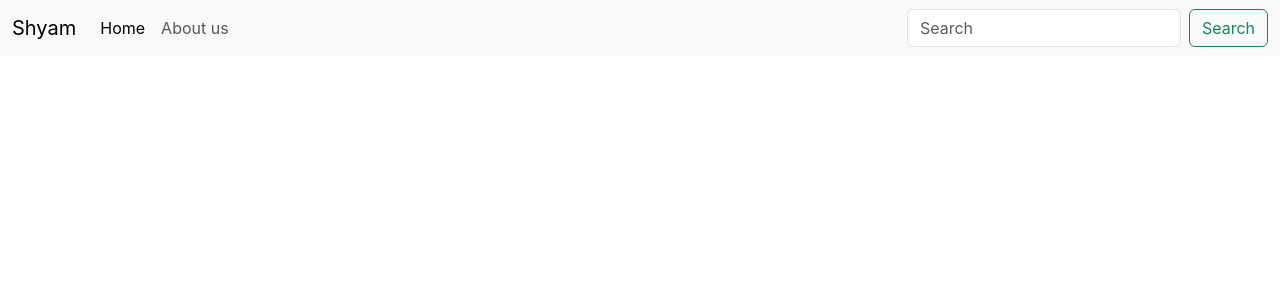
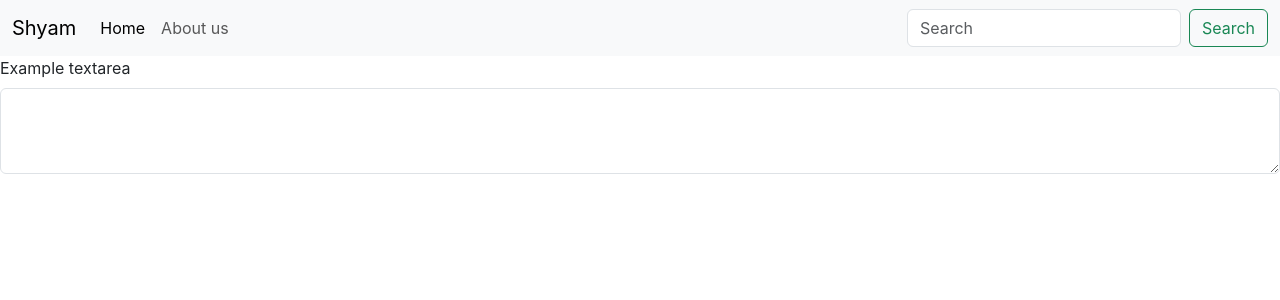
Before and after one commit to Shyam2824/fluffy-fiesta, a React (Create React App) app: page / in a window 1280 px wide. Shown: the top 300 px of the page. Built offline with nearby package versions, Linux system fonts and the light colour scheme.

Commit message:
textform

```diff
--- a/src/App.js
+++ b/src/App.js
@@ -1,11 +1,13 @@
 import './App.css';
 import Navbar from './components/Navbar';
+import TextForm from './components/TextForm';
 
 function App() {
   return (
     <>
 
 <Navbar title ="Shyam  " about="About us"/> {/* that has the props function that change the title */}
+<TextForm/>
     </>
   );
 }
--- /dev/null
+++ b/src/components/TextForm.js
@@ -0,0 +1,13 @@
+import React from 'react'
+
+export default function TextForm() {
+  return (
+    <div>
+
+<div className="mb-3">
+<label for="My box" className="form-label">Example textarea</label>
+<textarea className="form-control" id="My box" rows="3"></textarea>
+</div>
+    </div>
+  )
+}
```
